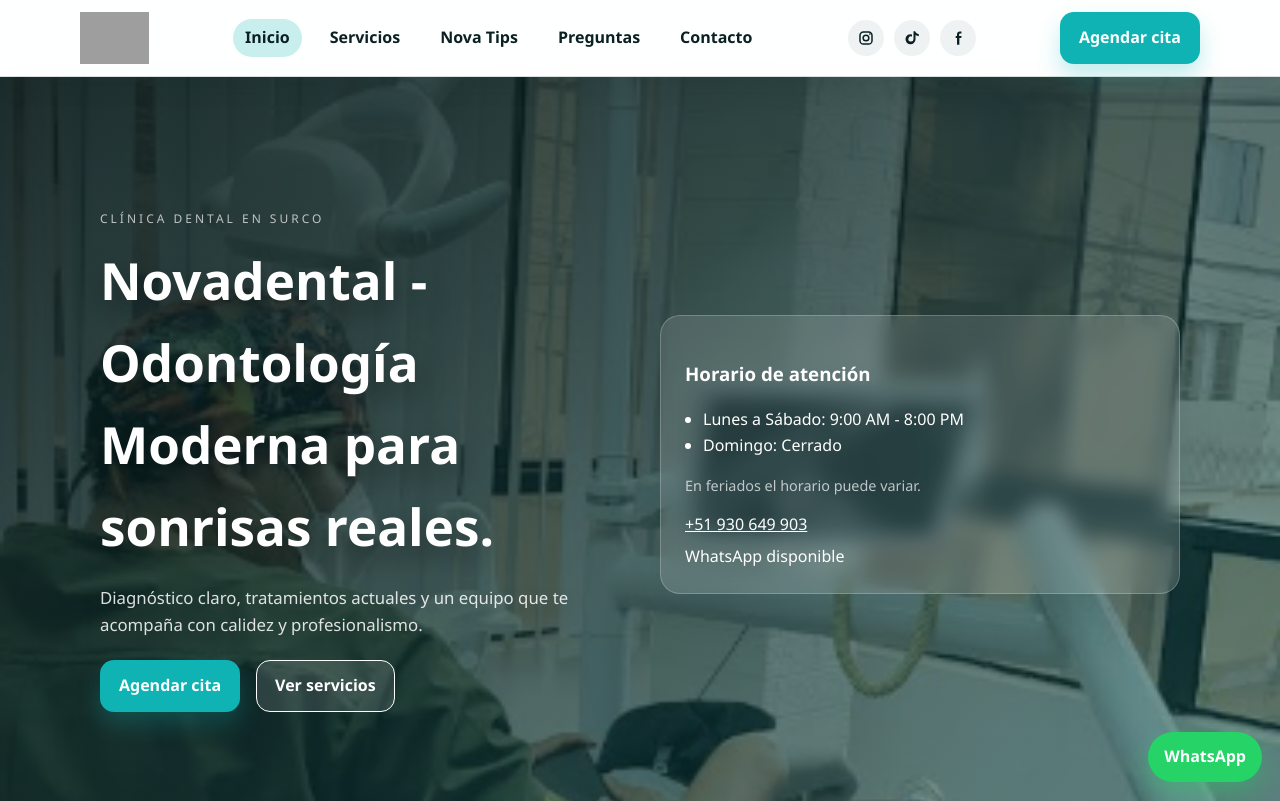
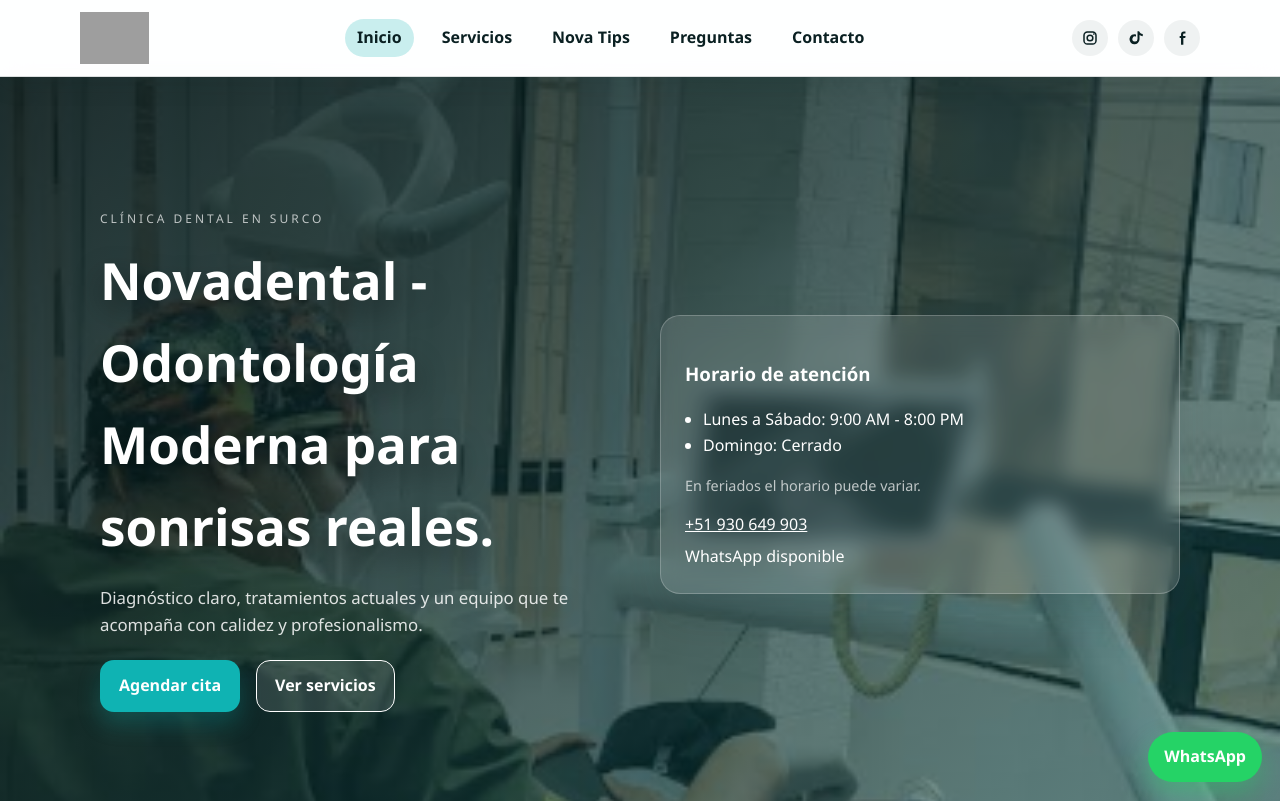
Before and after one commit to fabrigzk/novadental-demo, a plain HTML site: page index.html in a window 1280 px wide. Shown: the top 801 px of the page. Drawn offline with Linux system fonts and the light colour scheme; grey boxes are pictures that could not be loaded.

Commit message:
Update index.html

```diff
--- a/index.html
+++ b/index.html
@@ -50,8 +50,6 @@
           </svg>
         </a>
       </div>
-
-      <a class="btn btn-primary js-nav" href="#" data-page="contacto">Agendar cita</a>
 
       <!-- ✅ (AGREGADO) Botón hamburguesa: SOLO para móvil (CSS lo mostrará) -->
       <button class="menu-btn" type="button"
```
